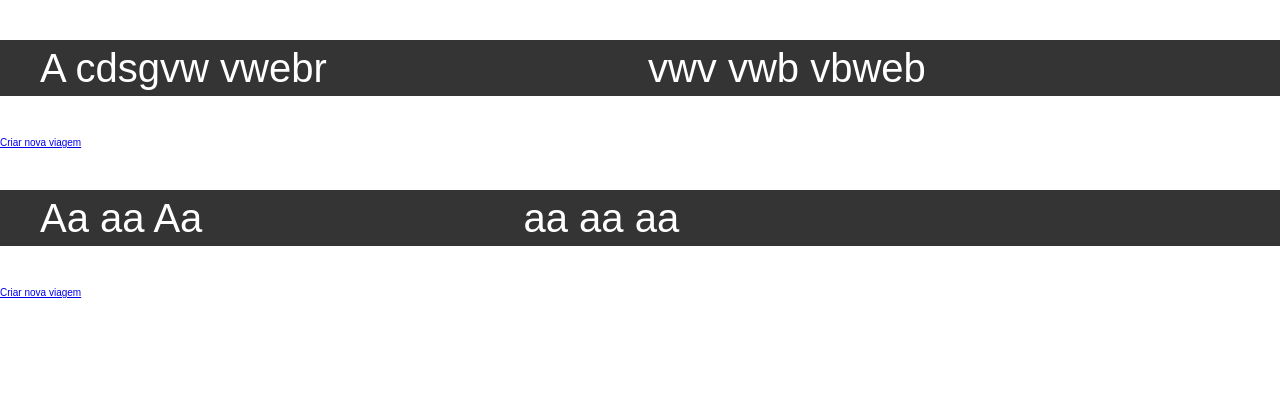
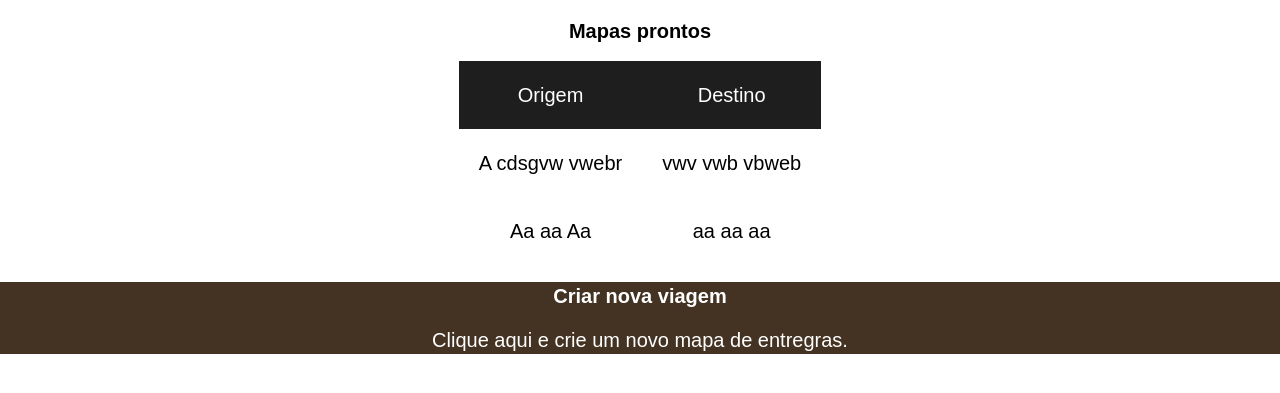
Before and after one commit to marcosvicente/ProjectMaps, a Django app: page / in a window 1280 px wide. Shown: the top 393 px of the page. Run offline with Django 3.2, Linux system fonts and the light colour scheme; data comes from the database, SQL or seed files in the repository; both versions use the stored data as it was after the commit; some libraries are stand-ins or nearby versions.

Commit message:
template cadastro terminado

```diff
--- a/ProjectMaps/urls.py
+++ b/ProjectMaps/urls.py
@@ -1,13 +1,19 @@
 from django.conf.urls import include, url
 from django.contrib import admin
 
-from core.views import Index, IndexDetail, Cadastro, CadastroOrigem,CadastroDestino
+from core.views import Index, IndexDetail, Cadastro, CadastroOrigem, CadastroDestino, CadastroCombustivel
 
 urlpatterns = [
     url(r'^admin/', include(admin.site.urls)),
     url(r'^$', Index.as_view(), name='index'),
     url(r'^cadastro/$', Cadastro.as_view(), name='cadastro'),
-    url(r'cadastro/origem/$', CadastroOrigem.as_view(), name="origem"),
-    url(r'cadastro/destino/$', CadastroDestino.as_view(), name="destino"),
+    url(
+        r'^cadastro/combustivel/$',
+        CadastroCombustivel.as_view(),
+        name="combustivel"
+    ),
+
+    url(r'^cadastro/origem/$', CadastroOrigem.as_view(), name="origem"),
+    url(r'^cadastro/destino/$', CadastroDestino.as_view(), name="destino"),
     url(r'^(?P<slug>[-\w]+)/$', IndexDetail.as_view(), name='index-detail'),
 ]
--- a/core/models.py
+++ b/core/models.py
@@ -41,7 +41,7 @@ class Combustivel(models.Model):
     )
 
     def __str__(self):
-        return "{} {}".format(self.combustivel, self.preco)
+        return "{} R${}".format(self.combustivel, self.preco)
 
 
 class Viagem(models.Model):
--- a/core/static/css/base.css
+++ b/core/static/css/base.css
@@ -125,20 +125,54 @@ body{
 /* * * * * * * * * * * *
  * Lista de lugares* * *
  * * * * * * * * * * * */
-.lista-lugares{
-	background:#343434;
-}
-.lista-lugares a{
-	text-decoration:none;
-	color:#fff;
-	font-size:4em;
-}
-.lista-lugares a ul li {
-	list-style:none;
-	display: inline;
-	margin-right: 25%;
+.lista-lugares h2{
+	text-align:center;
+	font-size:2em;
 }
 
+.lista-lugares table tbody tr td a{
+	text-decoration:none;
+	color:#000;
+	text-align:center;
+}
+
+.lista-lugares table{
+	margin-left:auto;
+	margin-right:auto;
+}
+.lista-lugares table thead tr td{
+	padding:1em;
+	font-size:2em;
+	background:#1e1e1e;
+	color:#fff;
+	text-align:center;
+}
+.lista-lugares table tbody tr td{
+	padding:1em;
+	font-size:2em;
+	text-align:center;
+}
+
+/* * * * * * * * * * *
+ * Nova viagem * * * *
+ * * * * * * * * * * */
+.nova-viagem{
+	background:#432;
+}
+.nova-viagem p{
+	color:#fff;
+	text-align:center;
+	font-size:2em;
+	margin: 0 2em;
+}
+.nova-viagem a{
+	text-decoration:none;
+}
+.nova-viagem h2{
+	color:#fff;
+	text-align:center;
+	font-size:2em;
+}
 /* * * * * * * * * * *
  * Error Lista form* *
  * * * * * * * * * * */
--- a/core/views.py
+++ b/core/views.py
@@ -2,7 +2,7 @@ from django.views import generic
 from django.views.generic.edit import FormView
 
 from .models import Viagem
-from .forms import ViagemForm, OrigemForm, DestinoForm
+from .forms import ViagemForm, OrigemForm, DestinoForm, CombustivelForm
 
 
 class Index(generic.ListView):
@@ -48,3 +48,14 @@ class CadastroDestino(FormView):
         novo_destino = form.save(commit=False)
         novo_destino.save()
         return super(CadastroDestino, self).form_valid(form)
+
+
+class CadastroCombustivel(FormView):
+    form_class = CombustivelForm
+    template_name = "combustivel.html"
+    success_url = "/cadastro/"
+
+    def form_valid(self, form):
+        novo_destino = form.save(commit=False)
+        novo_destino.save()
+        return super(CadastroCombustivel, self).form_valid(form)
--- a/templates/cadastro.html
+++ b/templates/cadastro.html
@@ -41,7 +41,9 @@
 			<div class="wow bounceIn">
 				{{form.combustivel.errors}}
 			</div>
-			<label for="{{form.combustivel.label}}">Combustivel</label>
+			<label for="{{form.combustivel.label}}">Combustivel
+				<a href="{% url 'combustivel' %}">+</a>
+			</label>
 			{{form.combustivel}}
 		</div>
 
--- a/templates/index.html
+++ b/templates/index.html
@@ -6,22 +6,39 @@
 <link rel="stylesheet" href="{% static 'css/base.css' %}">
 <link rel="stylesheet" href="{%static 'normalize-css/normalize.css'%}">
 {% endblock %}
-
+""
 {% block content%}
-
-{% for list in object_list %}
-<main role="main">
+<div class="all-index">
+	<main role="main">
 		<section class="lista-lugares">
-		<a href="{{list.slug}}">
-			<ul>
-				<li class="lista-lugares-origem ">{{ list.origem }}</li>
-				<li class="lista-lugares-destino">{{list.destino}}</li>
-			</ul>
-		</a>
-	</section>
-	<a href="{% url 'cadastro'%}">Criar nova viagem</a>
-</main>
-{% endfor %}
+			<h2>Mapas prontos</h2>
+			<table>
+				<thead>
+					<tr>
+						<td>Origem</td>
+						<td>Destino</td>
+					</tr>
+				</thead>
+				<tbody>
+					{% for list in object_list %}
+					<tr>
+						<td><a href="{{list.slug}}">{{ list.origem }}</a></td>
+						<td><a href="{{list.slug}}">{{list.destino}}</a></td>
+					</tr>
+					{% endfor %}
+				<tbody>
+			</table>
+		</section>
+		<section class="nova-viagem">
+			<a href="{% url 'cadastro'%}">
+				<h2>Criar nova viagem</h2>
+				<p>
+					Clique aqui e crie um novo mapa de entregras.
+				</p>
+			</a>
+		</section>
+	</main>
+<div>
 {% endblock %}
 
 {% block js%}
--- a/templates/origem.html
+++ b/templates/origem.html
@@ -1,6 +1,4 @@
 {% extends "base.html"%}
-
-
 {% load static %}
 
 {% block css %}
```
Also changed, not shown: core/forms.py (+7 -1 lines), db.sqlite3.
